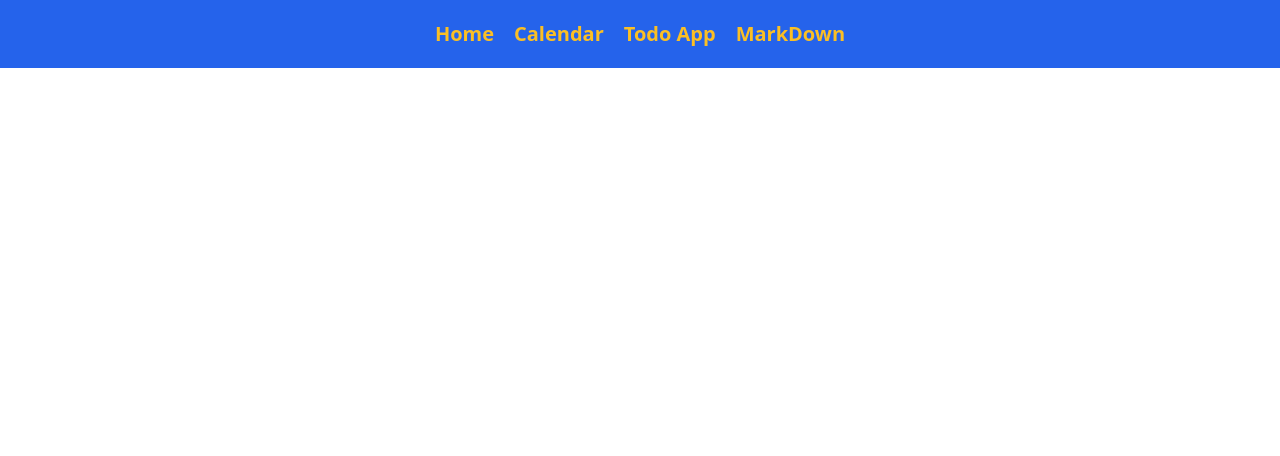
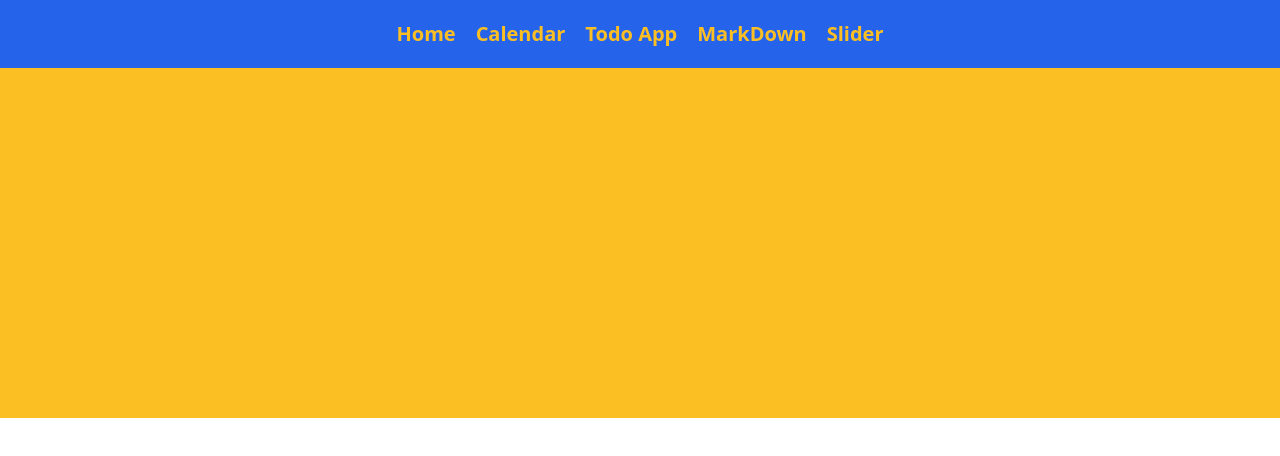
Before and after one commit to irfan-fauzi/vue-3-tailwind-2-projects, a Vue app: page /slider in a window 1280 px wide. Shown: the top 456 px of the page. Built offline with nearby package versions, Linux system fonts and the light colour scheme.

Commit message:
practicall mounted and lifecycle hook vue in slider project

```diff
--- a/src/components/AppHeader.vue
+++ b/src/components/AppHeader.vue
@@ -29,6 +29,10 @@ export default {
       {
         path: '/markdown',
         name: 'MarkDown'
+      },
+      {
+        path: '/slider',
+        name: 'Slider'
       }
       ]
     }
--- /dev/null
+++ b/src/pages/Slider.vue
@@ -0,0 +1,49 @@
+
+<template>
+  <div class="flex flex-wrap w-full">
+    <div
+      v-if="slide === 1"
+      class="absolute w-full bg-red-400" style="height: 350px"></div>
+    <div
+      v-if="slide === 2"
+      class="absolute w-full bg-yellow-400" style="height: 350px"></div>
+    <div
+      v-if="slide === 3"
+      class="absolute w-full bg-green-400" style="height: 350px"></div>
+
+
+  </div>
+</template>
+
+<script>
+export default {
+  data(){
+    return {
+      slide: 1,
+      interval: null
+    }
+  },
+
+  mounted(){
+   this.interval = setInterval(() => {
+      console.log('i am change when mounted')
+      this.slide++
+      if(this.slide > 3){
+        this.slide = 1
+      }
+    }, 3000)
+  },
+  unmounted(){
+    console.log('unmounted')
+  },
+  beforeUnmount(){
+    console.log('before Unmounted')
+    clearInterval(this.interval)
+  },
+
+}
+</script>
+
+<style>
+
+</style>
--- a/src/router.js
+++ b/src/router.js
@@ -3,6 +3,7 @@ import Calendar from './pages/Calendar'
 import TodoList from './pages/TodoList'
 import Home from './pages/Home'
 import Markdown from './pages/Markdown'
+import Slider from './pages/Slider'
 
 const routes = [
   {
@@ -21,6 +22,10 @@ const routes = [
     path: '/markdown',
     component: Markdown
   },
+  {
+    path: '/slider',
+    component: Slider
+  }
 
 ]
 
```
